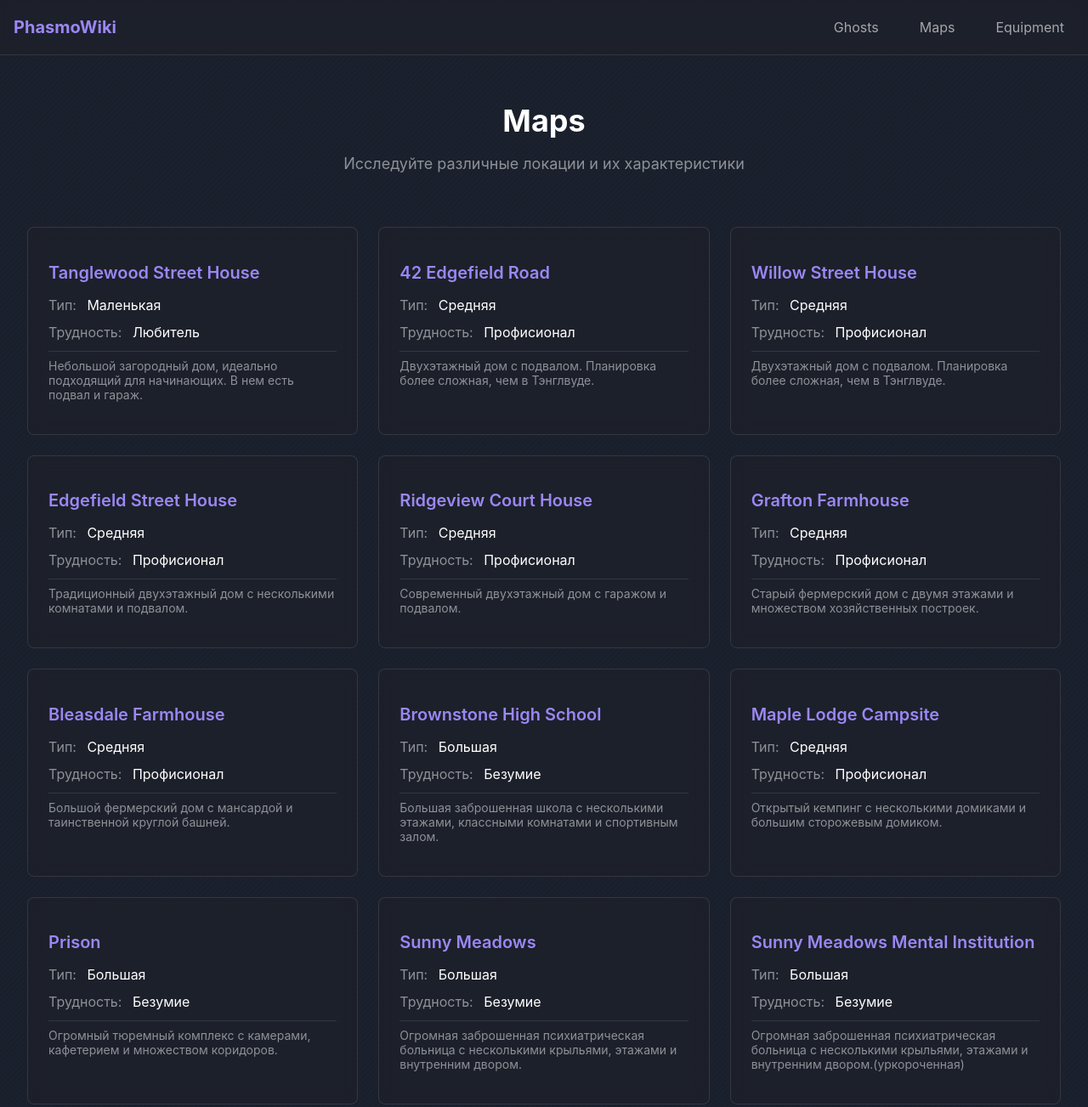
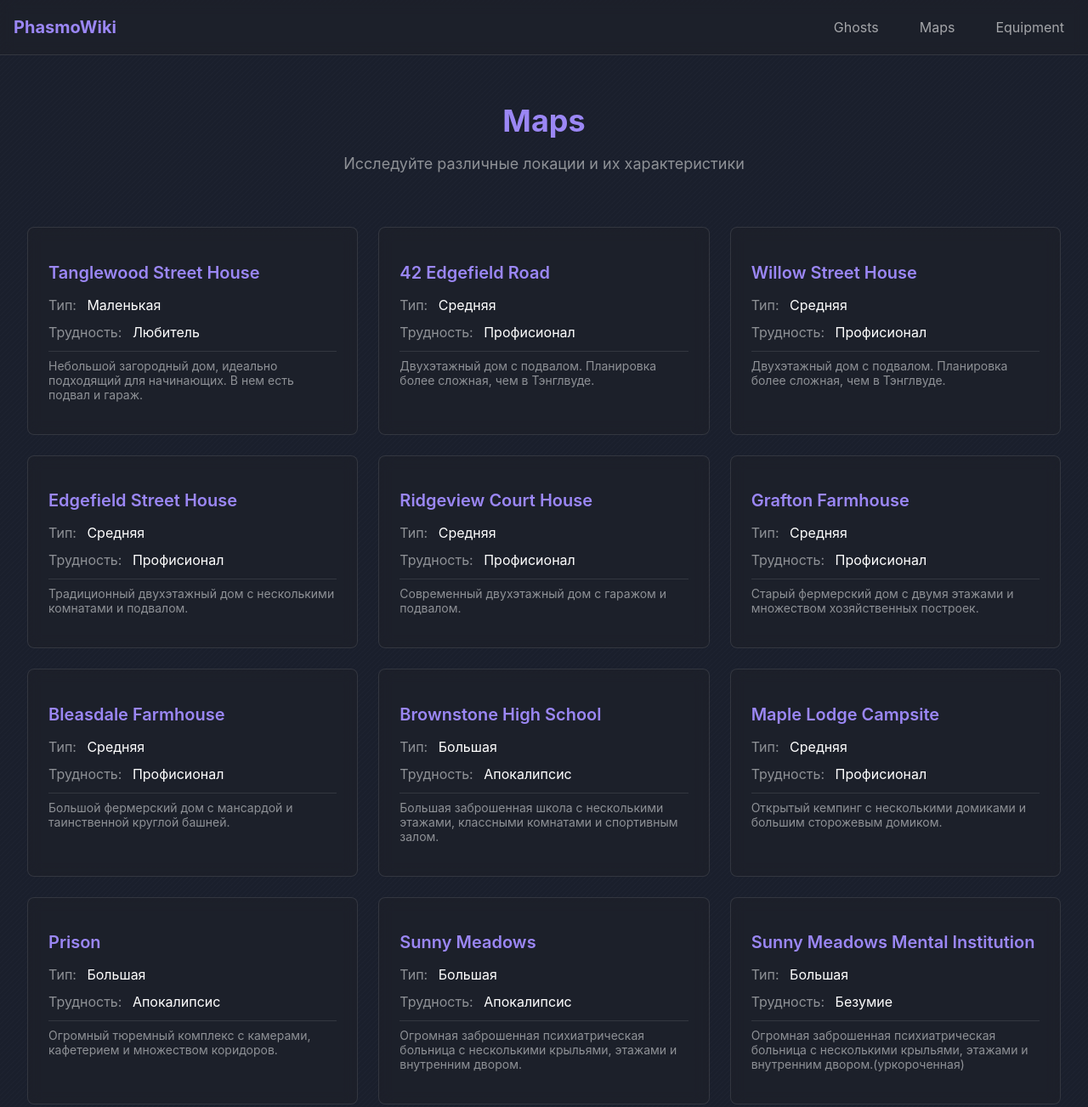
Before and after one commit to aymatronikkk/PhasmoWiki, a plain HTML site: page maps.html in a window 1280 px wide. Shown: the top 1303 px of the page at 85% size. Drawn offline with Linux system fonts and the light colour scheme.

Commit message:
Maps fix

```diff
--- a/maps.html
+++ b/maps.html
@@ -94,12 +94,8 @@
 
         .title {
             font-size: 2.25rem;
-            font-weight: bold;
+            color: #9b87f5;
             margin-bottom: 1rem;
-            display: flex;
-            align-items: center;
-            justify-content: center;
-            gap: 0.75rem;
         }
 
         .subtitle {
@@ -189,9 +185,7 @@
     <main class="main">
         <div class="container">
             <header class="header">
-                <h1 class="title">
-                    Maps
-                </h1>
+                <h1 class="title">Maps</h1>
                 <p class="subtitle">Исследуйте различные локации и их характеристики</p>
             </header>
 
@@ -295,7 +289,7 @@
                     </div>
                     <div class="map-info">
                         <span class="map-label">Трудность:</span>
-                        <span class="map-value">Безумие</span>
+                        <span class="map-value">Апокалипсис</span>
                     </div>
                     <p class="map-description">Большая заброшенная школа с несколькими этажами, классными комнатами и спортивным залом.</p>
                 </div>
@@ -321,7 +315,7 @@
                     </div>
                     <div class="map-info">
                         <span class="map-label">Трудность:</span>
-                        <span class="map-value">Безумие</span>
+                        <span class="map-value">Апокалипсис</span>
                     </div>
                     <p class="map-description">Огромный тюремный комплекс с камерами, кафетерием и множеством коридоров.
                     </p>
@@ -335,7 +329,7 @@
                     </div>
                     <div class="map-info">
                         <span class="map-label">Трудность:</span>
-                        <span class="map-value">Безумие</span>
+                        <span class="map-value">Апокалипсис</span>
                     </div>
                     <p class="map-description">Огромная заброшенная психиатрическая больница с несколькими крыльями, этажами и внутренним двором.</p>
                 </div>
```
Also changed, not shown: index.html (+5 -0 lines).
